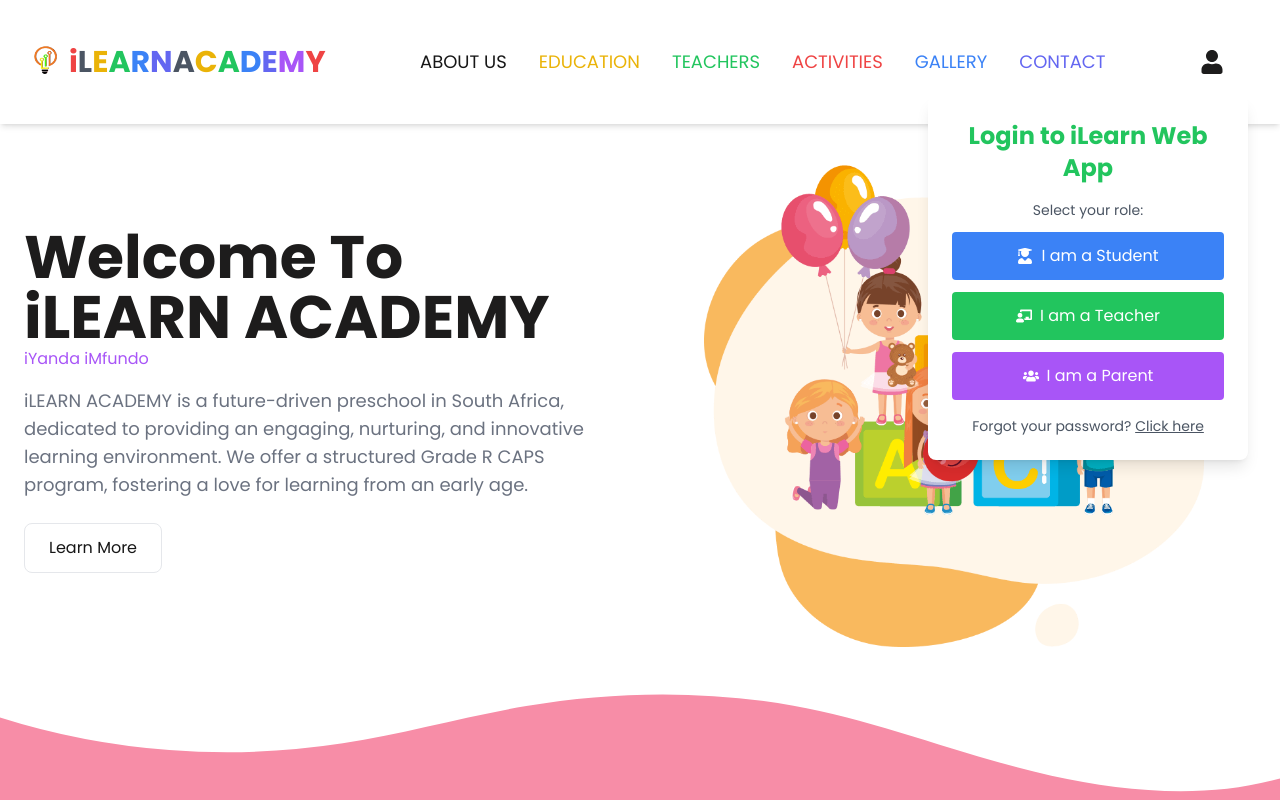
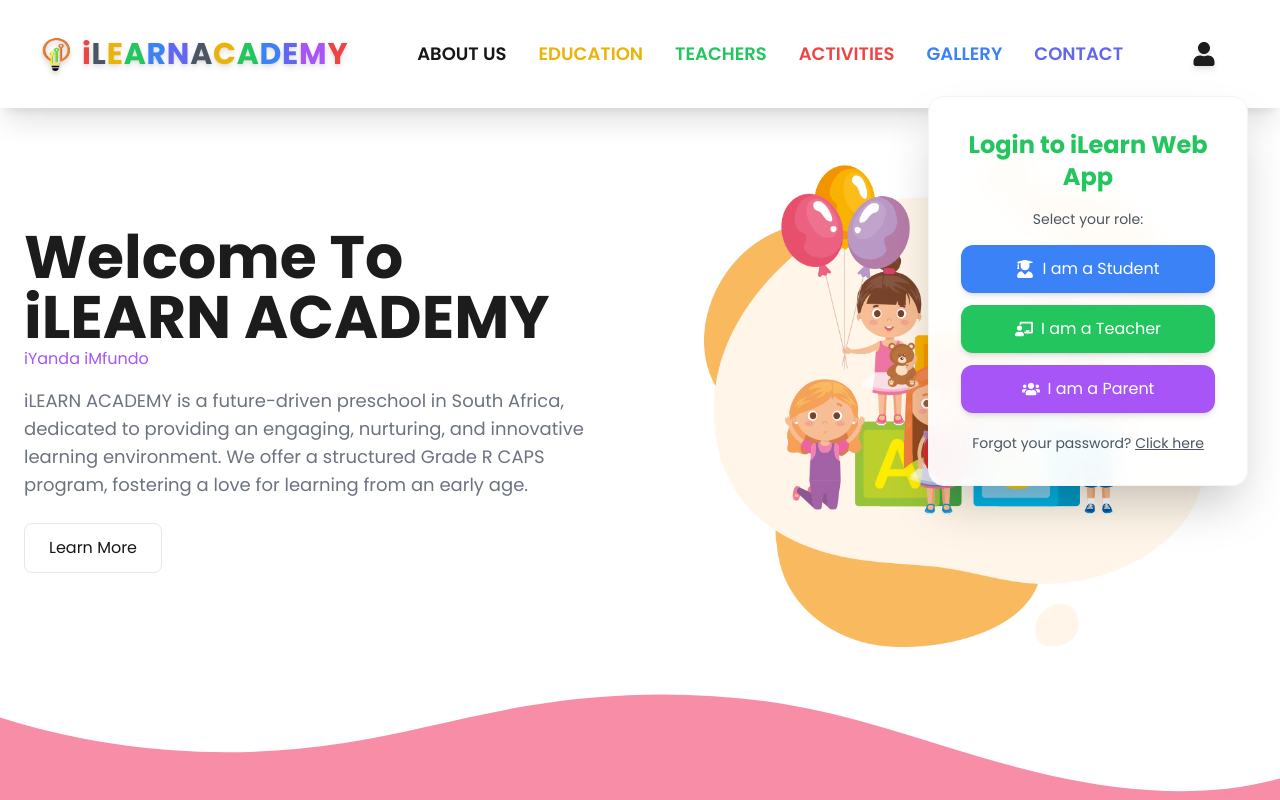
Before and after one commit to Masimbakutendaishe/iLearn, a Next.js app: page / in a window 1280 px wide. Both pictures are taken after a click on the icon 1211 px from the left and 62 px from the top of the page. Shown: the top 800 px of the page. Built offline with nearby package versions, Linux system fonts and the light colour scheme.

Commit message:
Refactor Navbar component for improved styling and functionality

```diff
--- a/comps/Navbar.js
+++ b/comps/Navbar.js
@@ -8,10 +8,10 @@ import Contact from '@/pages/Contact';
 import Gallery from '@/pages/Gallery';
 import Link from 'next/link';
 import Image from 'next/image';
+
 const Navbar = () => {
   const [menuOpen, setMenuOpen] = useState(false);
   const [loginOpen, setLoginOpen] = useState(false);
-
 
   const colors = [
     'text-red-500',
@@ -26,65 +26,131 @@ const Navbar = () => {
   const text = "iLEARN  ACADEMY";
 
   return (
-    <header className="fixed top-0 left-0 right-0 z-50 flex items-center justify-between p-8 bg-white shadow-md">
-      <a href="/" className="text-3xl  font-bold text-gray-600 flex items-center">
-      <Image src="/loggo.png" width={25} height={25} alt="Student Login" className="mr-3 mb-2" />
+    <header className="fixed top-0 left-0 right-0 z-50 flex items-center justify-between px-10 py-6 bg-white shadow-xl">
+
+      {/* Logo */}
+      <a href="/" className="text-3xl font-bold text-gray-600 flex items-center tracking-wide drop-shadow-md">
+        <Image src="/loggo.png" width={30} height={30} alt="Student Login" className="mr-3 mb-1 drop-shadow-md" />
         {text.split('').map((letter, index) => (
-        <span key={index} className={colors[index % colors.length]}>
+          <span
+            key={index}
+            className={`${colors[index % colors.length]} drop-shadow-sm`}
+          >
             {letter}
           </span>
         ))}
       </a>
 
-    <nav className={`navbar absolute md:static top-20 left-0 w-full md:w-auto md:flex bg-white md:bg-transparent transition-all duration-300 ${menuOpen ? 'block' : 'hidden'}`}>
-  <div className="flex flex-col md:flex-row md:items-center text-lg">
+      {/* Navigation */}
+      <nav
+        className={`navbar absolute md:static top-20 left-0 w-full md:w-auto md:flex bg-white md:bg-transparent transition-all duration-300 ${
+          menuOpen ? 'block' : 'hidden'
+        }`}
+      >
+        <div className="flex flex-col md:flex-row md:items-center text-lg font-semibold">
 
-    <a href="/About" className="p-4 text-orange-400 hover:text-yellow-500">ABOUT US</a>
-    <a href="/Education" className="p-4 text-yellow-500 hover:text-green-500">EDUCATION</a>
-    <a href="/Teacher" className="p-4 text-green-500 hover:text-blue-500">TEACHERS</a>
-    <a href="/Activities" className="p-4 text-red-500 hover:text-orange-400">ACTIVITIES</a>
-    <a href="/Gallery" className="p-4 text-blue-500 hover:text-indigo-500">GALLERY</a>
-    <a href="/Contact" className="p-4 text-indigo-500 hover:text-purple-500">CONTACT</a>
+          <a
+            href="/About"
+            className="p-4 text-orange-400 hover:text-yellow-500 hover:-translate-y-1 transition transform duration-200"
+          >
+            ABOUT US
+          </a>
+
+          <a
+            href="/Education"
+            className="p-4 text-yellow-500 hover:text-green-500 hover:-translate-y-1 transition transform duration-200"
+          >
+            EDUCATION
+          </a>
+
+          <a
+            href="/Teacher"
+            className="p-4 text-green-500 hover:text-blue-500 hover:-translate-y-1 transition transform duration-200"
+          >
+            TEACHERS
+          </a>
+
+          <a
+            href="/Activities"
+            className="p-4 text-red-500 hover:text-orange-400 hover:-translate-y-1 transition transform duration-200"
+          >
+            ACTIVITIES
+          </a>
+
+          <a
+            href="/Gallery"
+            className="p-4 text-blue-500 hover:text-indigo-500 hover:-translate-y-1 transition transform duration-200"
+          >
+            GALLERY
+          </a>
+
+          <a
+            href="/Contact"
+            className="p-4 text-indigo-500 hover:text-purple-500 hover:-translate-y-1 transition transform duration-200"
+          >
+            CONTACT
+          </a>
+
         </div>
       </nav>
 
+      {/* Icons */}
+      <div className="flex items-center">
 
-      {/* Icons for User and Menu */}
-      <div className="flex items-center">
         <FaUser
-          className="text-2xl text-black cursor-pointer hover:text-orange-400 mr-6"
+          className="text-2xl text-black cursor-pointer hover:text-orange-400 mr-6 transition transform hover:scale-110 drop-shadow-md"
           onClick={() => setLoginOpen(!loginOpen)}
         />
+
         <div
-          className="text-2xl text-black cursor-pointer hover:text-orange-400 md:hidden"
+          className="text-2xl text-black cursor-pointer hover:text-orange-400 md:hidden transition transform hover:scale-110"
           onClick={() => setMenuOpen(!menuOpen)}
         >
           {menuOpen ? <FaTimes /> : <FaBars />}
         </div>
+
       </div>
 
-      {/* Dropdown Menu for Login */}
+      {/* Login Dropdown */}
       {loginOpen && (
-        <div className="absolute top-24 right-8 w-80 p-6 bg-white shadow-lg rounded-lg text-center">
-          <h3 className="text-2xl font-bold text-green-500 mb-4">Login to iLearn Web App</h3>
-          <p className="text-sm text-gray-600 mb-3">Select your role:</p>
-          <Link href="/StudentLogin" >
-          <button className="flex items-center justify-center w-full p-3 mb-3 bg-blue-500 text-white rounded hover:bg-blue-600">
-            <FaUserGraduate className="mr-2" /> I am a Student
-          </button>
-          </Link>
-          <Link href="/TeacherLogin" >
-          <button className="flex items-center justify-center w-full p-3 mb-3 bg-green-500 text-white rounded hover:bg-green-600">
-            <FaChalkboardTeacher className="mr-2" /> I am a Teacher
-          </button>
-          </Link>
-          <Link href="/ParentLogin" >
-          <button className="flex items-center justify-center w-full p-3 bg-purple-500 text-white rounded hover:bg-purple-600">
-            <FaUsers className="mr-2" /> I am a Parent
+        <div className="absolute top-24 right-8 w-80 p-8 bg-white/95 backdrop-blur-md shadow-2xl rounded-2xl text-center border border-gray-100">
+
+          <h3 className="text-2xl font-bold text-green-500 mb-4 drop-shadow-sm">
+            Login to iLearn Web App
+          </h3>
+
+          <p className="text-sm text-gray-600 mb-4">
+            Select your role:
+          </p>
+
+          <Link href="/StudentLogin">
+            <button className="flex items-center justify-center w-full p-3 mb-3 bg-blue-500 text-white rounded-xl shadow-md hover:bg-blue-600 hover:-translate-y-1 transition transform duration-200 active:scale-95">
+              <FaUserGraduate className="mr-2 text-lg" />
+              I am a Student
             </button>
           </Link>
 
-          <p className="text-sm text-gray-600 mt-4">Forgot your password? <a href="#" className="text-orange-400 underline">Click here</a></p>
+          <Link href="/TeacherLogin">
+            <button className="flex items-center justify-center w-full p-3 mb-3 bg-green-500 text-white rounded-xl shadow-md hover:bg-green-600 hover:-translate-y-1 transition transform duration-200 active:scale-95">
+              <FaChalkboardTeacher className="mr-2 text-lg" />
+              I am a Teacher
+            </button>
+          </Link>
+
+          <Link href="/ParentLogin">
+            <button className="flex items-center justify-center w-full p-3 bg-purple-500 text-white rounded-xl shadow-md hover:bg-purple-600 hover:-translate-y-1 transition transform duration-200 active:scale-95">
+              <FaUsers className="mr-2 text-lg" />
+              I am a Parent
+            </button>
+          </Link>
+
+          <p className="text-sm text-gray-600 mt-5">
+            Forgot your password?{' '}
+            <a href="#" className="text-orange-400 underline hover:text-orange-500">
+              Click here
+            </a>
+          </p>
+
         </div>
       )}
 
@@ -92,6 +158,4 @@ const Navbar = () => {
   );
 };
 
-
-
 export default Navbar;
```
Lines whose indentation alone changed are shown as unchanged.
